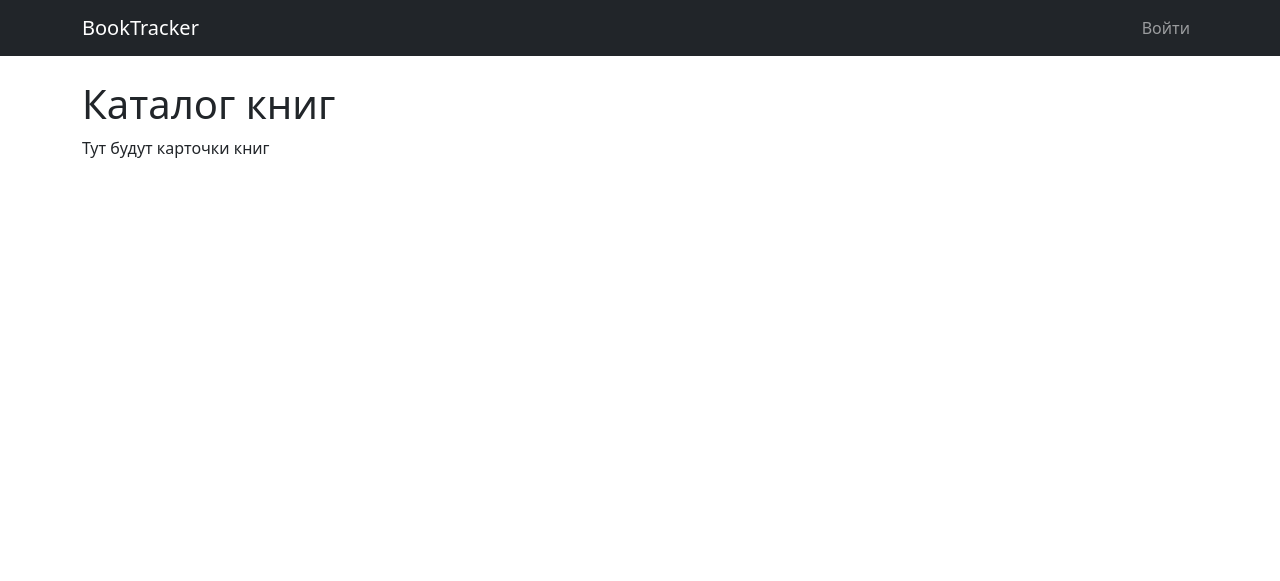
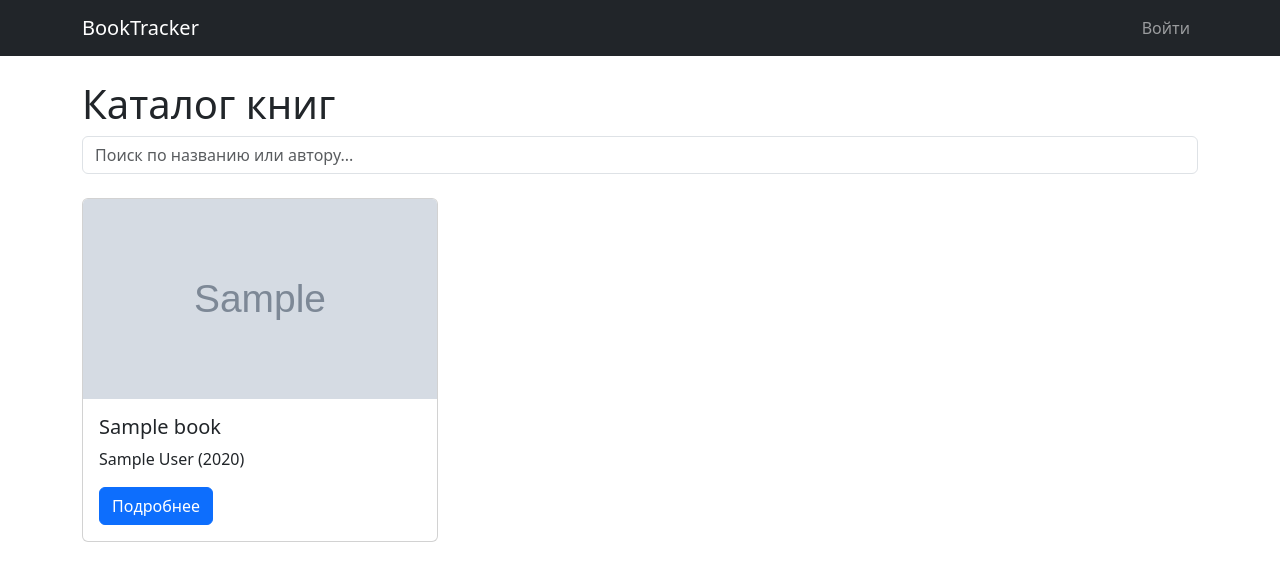
Before and after one commit to And0rs/booktracker, a Flask app: page / in a window 1280 px wide. Shown: the top 581 px of the page. Run offline with Flask 3, Linux system fonts and the light colour scheme; tables that the repository leaves empty hold one stand-in row (values such as "Sample post"); grey boxes marked "Sample" are stand-in pictures.

Commit message:
add book, add_book templates and logic

```diff
--- a/app.py
+++ b/app.py
@@ -68,15 +68,75 @@ def load_user(user_id):
 
 @app.route('/')
 def index():
-    return render_template('index.html')
+    q = request.args.get('q', '')
+    if q:
+        books = Book.query.filter(
+            Book.title.ilike(f'%{q}%') | Book.author_name.ilike(f'%{q}%')
+        ).all()
+    else:
+        books = Book.query.all()
+    return render_template('index.html', books=books, q=q)
 
-@app.route('/book/<int:id>')
+@app.route('/book/<int:id>', methods=['GET', 'POST'])
 def book_page(id):
-    return render_template('book.html')
+    book = Book.query.get_or_404(id)
+    reviews = Review.query.filter_by(book_id=id).order_by(Review.created_at.desc()).all()
+    status = None
+    if current_user.is_authenticated:
+        status = ReadingStatus.query.filter_by(
+            user_id=current_user.id, book_id=id
+        ).first()
+    if request.method == 'POST':
+        action = request.form.get('action')
+
+        if action == 'review' and current_user.is_authenticated:
+            existing = Review.query.filter_by(
+                user_id=current_user.id, book_id=id
+            ).first()
+            if not existing:
+                review = Review(
+                    user_id=current_user.id,
+                    book_id=id,
+                    rating=request.form['rating'],
+                    text=request.form.get('text', '')
+                )
+                db.session.add(review)
+                db.session.commit()
+                return redirect(url_for('book_page', id=id))
+        elif action == 'status' and current_user.is_authenticated:
+            if status:
+                status.status = request.form['status']
+                status.updated_at = db.func.now()
+            else:
+                status = ReadingStatus(
+                    user_id=current_user.id,
+                    book_id=id,
+                    status=request.form['status']
+                )
+                db.session.add(status)
+            db.session.commit()
+            return redirect(url_for('book_page', id=id))
+    your_review = current_user.is_authenticated and Review.query.filter_by(
+        user_id=current_user.id, book_id=id
+    ).first()
+    return render_template('book.html', book=book, reviews=reviews, status=status, your_review=bool(your_review))
 
 @app.route('/add-book', methods=['GET', 'POST'])
 @login_required
 def add_book():
+    if request.method == 'POST':
+        book = Book(
+            title=request.form['title'],
+            author_name=request.form['author_name'],
+            year=request.form.get('year', type=int),
+            language=request.form.get('language', ''),
+            description=request.form.get('description', ''),
+            cover_url=request.form.get('cover_url', ''),
+            added_by=current_user.id
+        )
+        db.session.add(book)
+        db.session.commit()
+        return redirect(url_for('book_page', id=book.id))
     return render_template('add_book.html')
 
 @app.route('/profile')
--- a/sql/create_db.sql
+++ b/sql/create_db.sql
@@ -14,7 +14,7 @@ CREATE TABLE IF NOT EXISTS users (
 CREATE TABLE IF NOT EXISTS books (
 	id SERIAL NOT NULL,
 	title VARCHAR(255) NOT NULL,
-	author VARCHAR(255) NOT NULL,
+	author_name VARCHAR(255) NOT NULL,
 	year INTEGER,
 	language VARCHAR(50),
 	description TEXT,
--- a/templates/index.html
+++ b/templates/index.html
@@ -1,5 +1,25 @@
 {% extends "base.html" %}
 {% block content %}
 <h1>Каталог книг</h1>
-<p>Тут будут карточки книг</p>
+<form class="mb-4" method="GET">
+    <input type="text" name="q" class="form-control" placeholder="Поиск по названию или автору..." value="{{ q }}">
+</form>
+<div class="row">
+    {% for book in books %}
+    <div class="col-md-4 mb-3">
+        <div class="card">
+            {% if book.cover_url %}
+            <img src="{{ book.cover_url }}" class="card-img-top" style="height:200px;object-fit:cover;">
+            {% endif %}
+            <div class="card-body">
+                <h5 class="card-title">{{ book.title }}</h5>
+                <p class="card-text">{{ book.author_name }} ({{ book.year }})</p>
+                <a href="{{ url_for('book_page', id=book.id) }}" class="btn btn-primary">Подробнее</a>
+            </div>
+        </div>
+    </div>
+    {% else %}
+    <p>Книг пока нет.</p>
+    {% endfor %}
+</div>
 {% endblock %}
```
Also changed, not shown: templates/add_book.html (added, +32 -0 lines), templates/book.html (added, +70 -0 lines).
